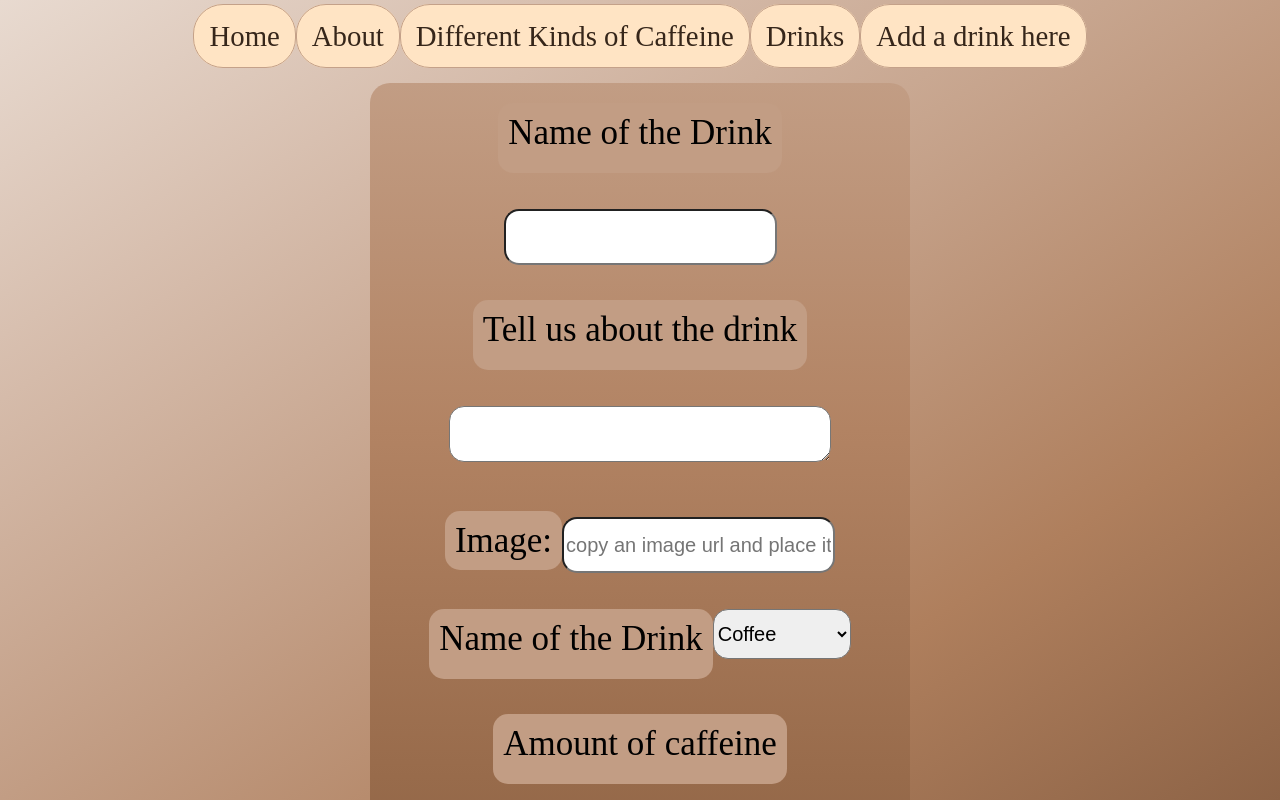
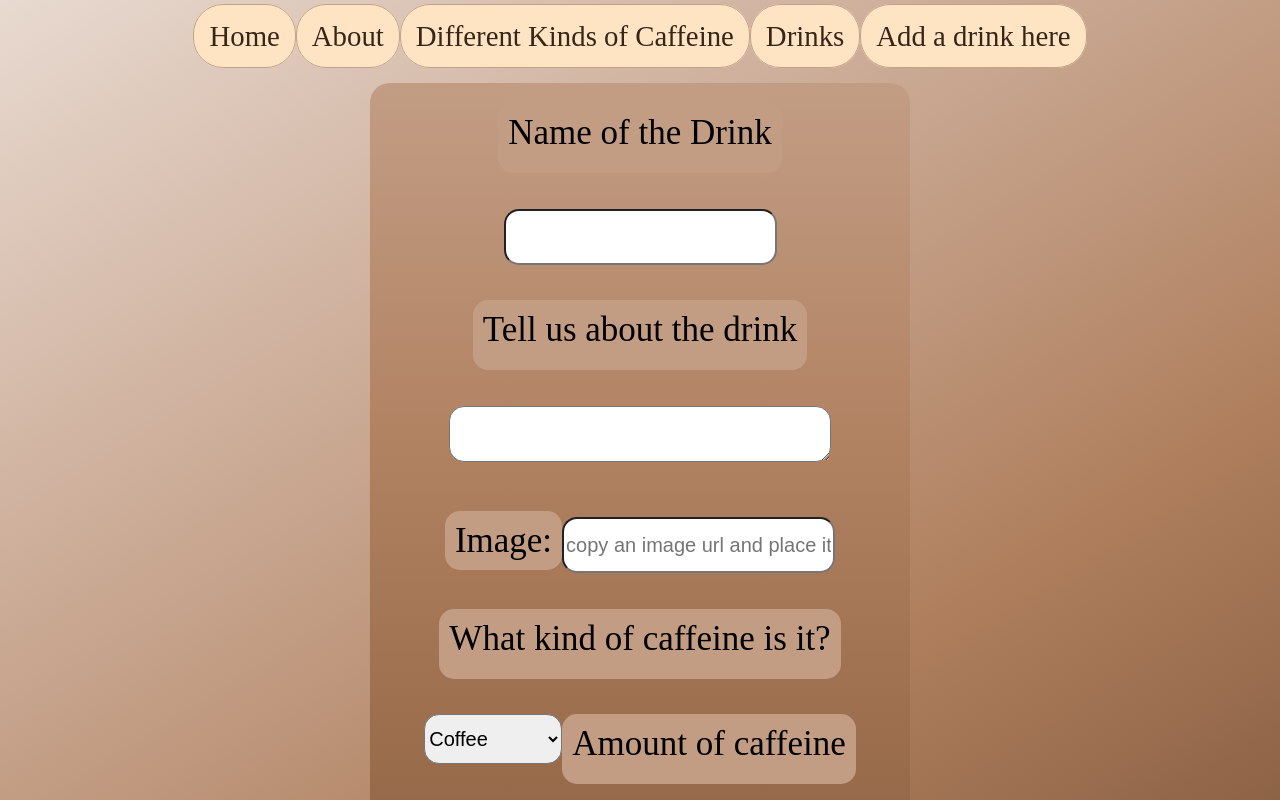
Before and after one commit to jascolil01/Website-for-Caffiene, a React (Create React App) app in the folder client/: page /AddDrink in a window 1280 px wide. Shown: the top 800 px of the page. Built offline with nearby package versions, Linux system fonts and the light colour scheme; no server answers; a web font is replaced by a local one.

Commit message:
fixed typo

```diff
--- a/client/src/components/AddDrink.js
+++ b/client/src/components/AddDrink.js
@@ -36,7 +36,7 @@ export default function AddDrink() {
       </div>
 
 
-      <label htmlFor='typeOfCaffeine'>Name of the Drink</label>
+      <label htmlFor='typeOfCaffeine'>What kind of caffeine is it?</label>
       <select id ="typeOfCaffeine"onChange={handleChange} value={formState.typeOfCaffeine}>
         <option value="Coffee">Coffee</option>
         <option value="Tea">Tea</option>
--- a/client/src/components/EditDrink.js
+++ b/client/src/components/EditDrink.js
@@ -45,7 +45,7 @@ const handleUpdate=async()=>{
       </div>
 
 
-      <label htmlFor='typeOfCaffeine'>Name of the Drink</label>
+      <label htmlFor='typeOfCaffeine'>What kind of caffeine is it?</label>
       <select id ="typeOfCaffeine"onChange={handleChange} value={formState.typeOfCaffeine}>
         <option value="Coffee">Coffee</option>
         <option value="Tea">Tea</option>
```
